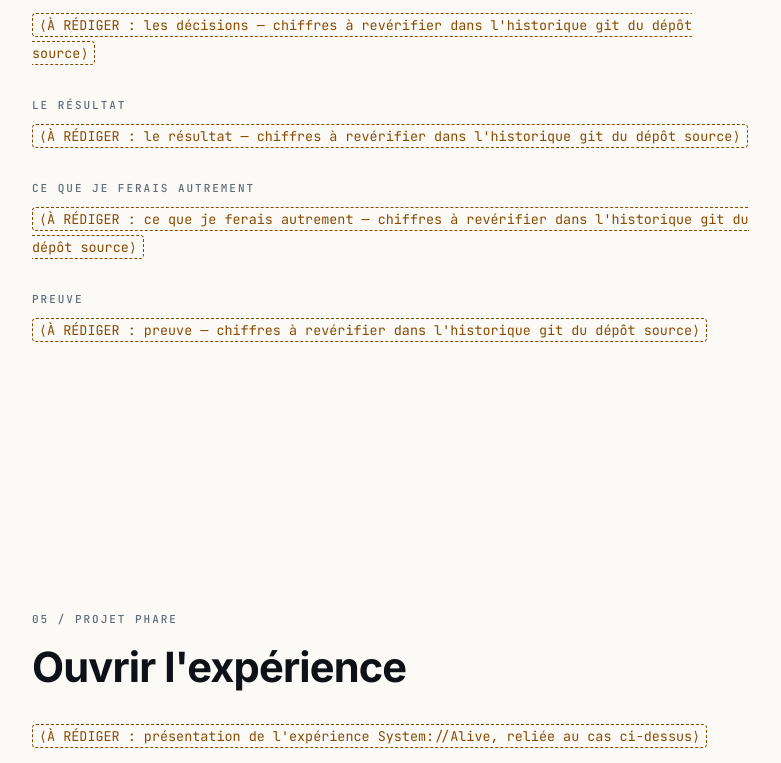
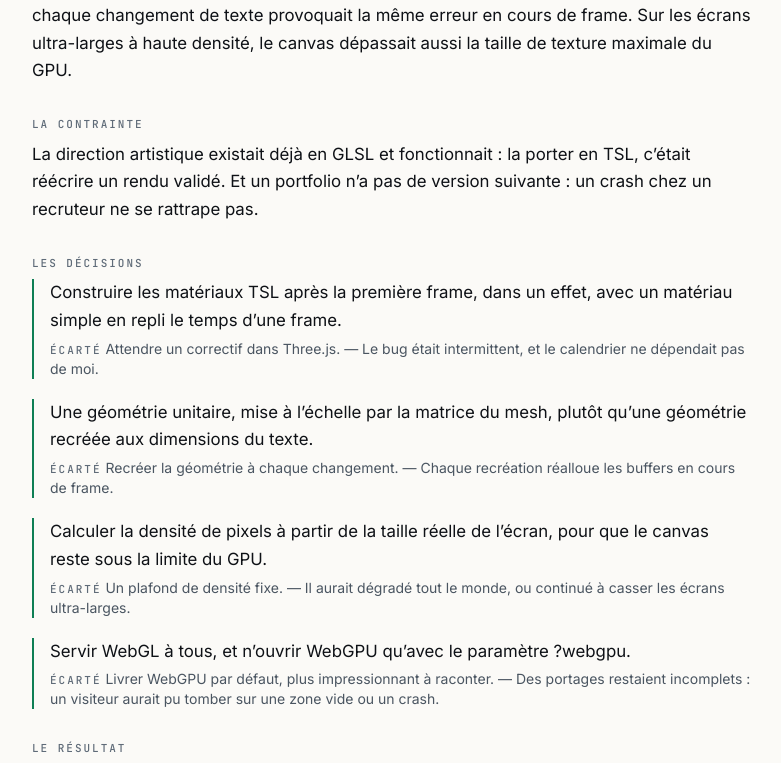
Before and after one commit to michael-mas/Order-Hub, a Next.js app: page / in a window 1280 px wide. Shown: the part 4788-5551 px from the top of the page, without its empty margins (112-893 px from the left). Built offline with nearby package versions, Linux system fonts and the light colour scheme.

Commit message:
feat(content): write the System://Alive case study from verified facts

```diff
--- a/src/app/page.tsx
+++ b/src/app/page.tsx
@@ -49,9 +49,10 @@ export default function HomePage() {
             id="cas-system-alive"
             index={4}
             label="Étude de cas · rendu temps réel"
+            study={profile.cases.find((c) => c.id === 'cas-system-alive')}
             fallbackTitle="System://Alive"
             act="structure"
-            source="chiffres à revérifier dans l'historique git du dépôt source"
+            source="le dépôt de l'expérience est privé aujourd'hui : le rendre public, ou ne lier que l'expérience ?"
             proofExpected
           />
         </div>
--- a/src/content/profile.ts
+++ b/src/content/profile.ts
@@ -155,7 +155,7 @@ export const profile = profileSchema.parse({
       name: 'Three.js · WebGL2 · GLSL',
       group: 'rendering',
       usage: 'Scénographie de ce site et expérience 3D System://Alive, shaders écrits à la main.',
-      proof: 'Code public',
+      proof: 'Ce site et l’expérience en ligne',
     },
   ],
   cases: [
@@ -233,6 +233,46 @@ export const profile = profileSchema.parse({
         'J’aurais pris plus de temps au départ pour coller au plus près de l’architecture propre visée ; l’écart se résorbe depuis.',
       proof: null,
     },
+    {
+      id: 'cas-system-alive',
+      title: 'System://Alive — deux chemins de rendu, et celui que j’ai choisi de ne pas servir',
+      context:
+        'Un portfolio 3D construit seul : une expérience desktop en React Three Fiber, une expérience mobile en Three.js, des shaders écrits à la main. C’est le projet où je décide de tout, du rendu au déploiement.',
+      problem:
+        'Je voulais un vrai chemin WebGPU, avec des matériaux en TSL. Deux crashs sont apparus : des matériaux créés pendant le rendu React entraient en concurrence avec l’envoi des buffers de la première frame (setIndexBuffer), et une géométrie recréée à chaque changement de texte provoquait la même erreur en cours de frame. Sur les écrans ultra-larges à haute densité, le canvas dépassait aussi la taille de texture maximale du GPU.',
+      constraint:
+        'La direction artistique existait déjà en GLSL et fonctionnait : la porter en TSL, c’était réécrire un rendu validé. Et un portfolio n’a pas de version suivante : un crash chez un recruteur ne se rattrape pas.',
+      decisions: [
+        {
+          choice:
+            'Construire les matériaux TSL après la première frame, dans un effet, avec un matériau simple en repli le temps d’une frame.',
+          rejected: 'Attendre un correctif dans Three.js.',
+          why: 'Le bug était intermittent, et le calendrier ne dépendait pas de moi.',
+        },
+        {
+          choice:
+            'Une géométrie unitaire, mise à l’échelle par la matrice du mesh, plutôt qu’une géométrie recréée aux dimensions du texte.',
+          rejected: 'Recréer la géométrie à chaque changement.',
+          why: 'Chaque recréation réalloue les buffers en cours de frame.',
+        },
+        {
+          choice:
+            'Calculer la densité de pixels à partir de la taille réelle de l’écran, pour que le canvas reste sous la limite du GPU.',
+          rejected: 'Un plafond de densité fixe.',
+          why: 'Il aurait dégradé tout le monde, ou continué à casser les écrans ultra-larges.',
+        },
+        {
+          choice: 'Servir WebGL à tous, et n’ouvrir WebGPU qu’avec le paramètre ?webgpu.',
+          rejected: 'Livrer WebGPU par défaut, plus impressionnant à raconter.',
+          why: 'Des portages restaient incomplets : un visiteur aurait pu tomber sur une zone vide ou un crash.',
+        },
+      ],
+      result:
+        'Les deux chemins fonctionnent ; les visiteurs reçoivent le chemin WebGL, et WebGPU reste ouvrable. Deux bugs dépendants du framerate m’ont laissé une règle que j’applique depuis : toute logique qui dépend de la durée d’une frame est un bug en attente d’une machine plus lente. Ce site en hérite directement, avec un lissage borné et testé.',
+      differently:
+        'Je partirais avec des tests et une intégration continue dès le premier jour — c’est ce que fait ce site.',
+      proof: null,
+    },
   ],
 } satisfies Profile)
 
```
Also changed, not shown: 2 other files (tests, documents, lock files or other folders).
